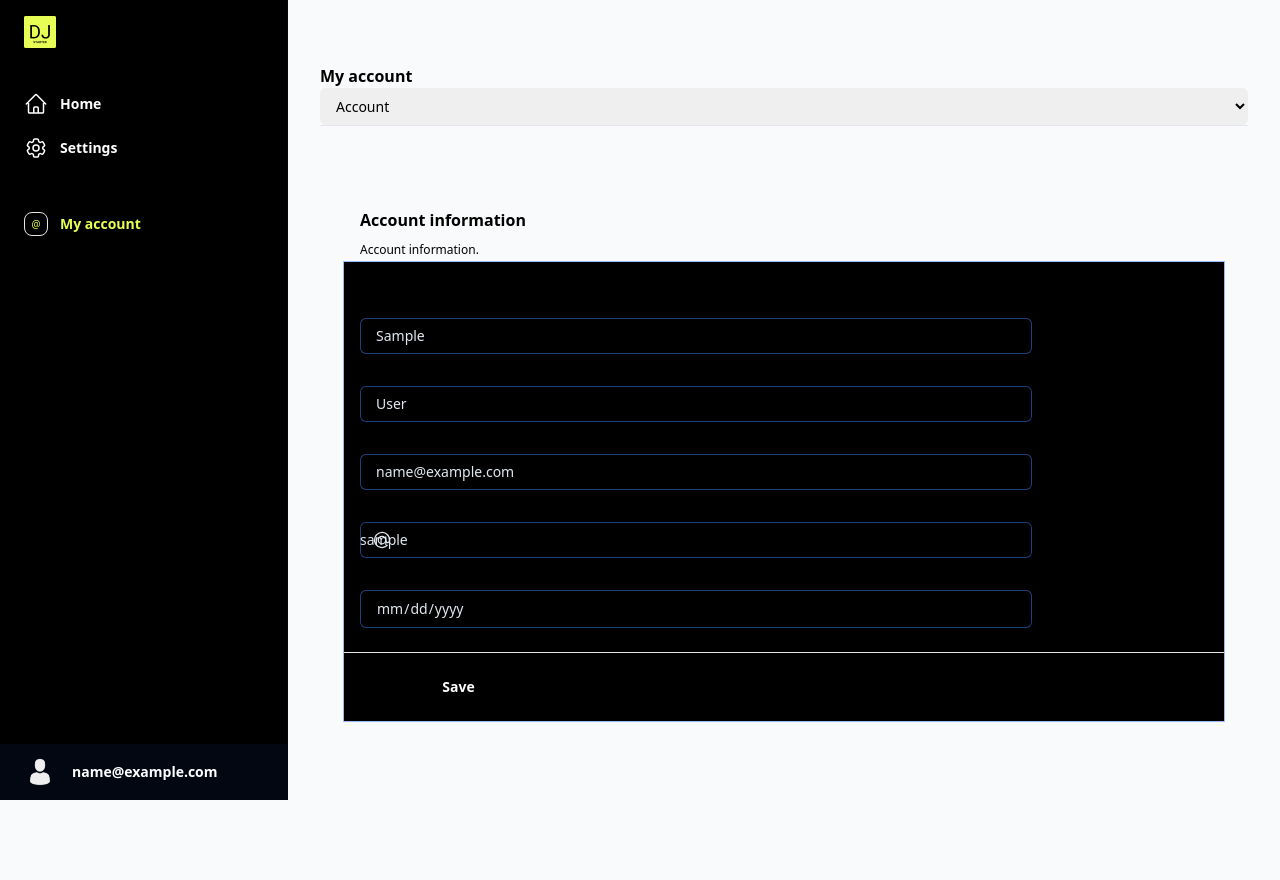
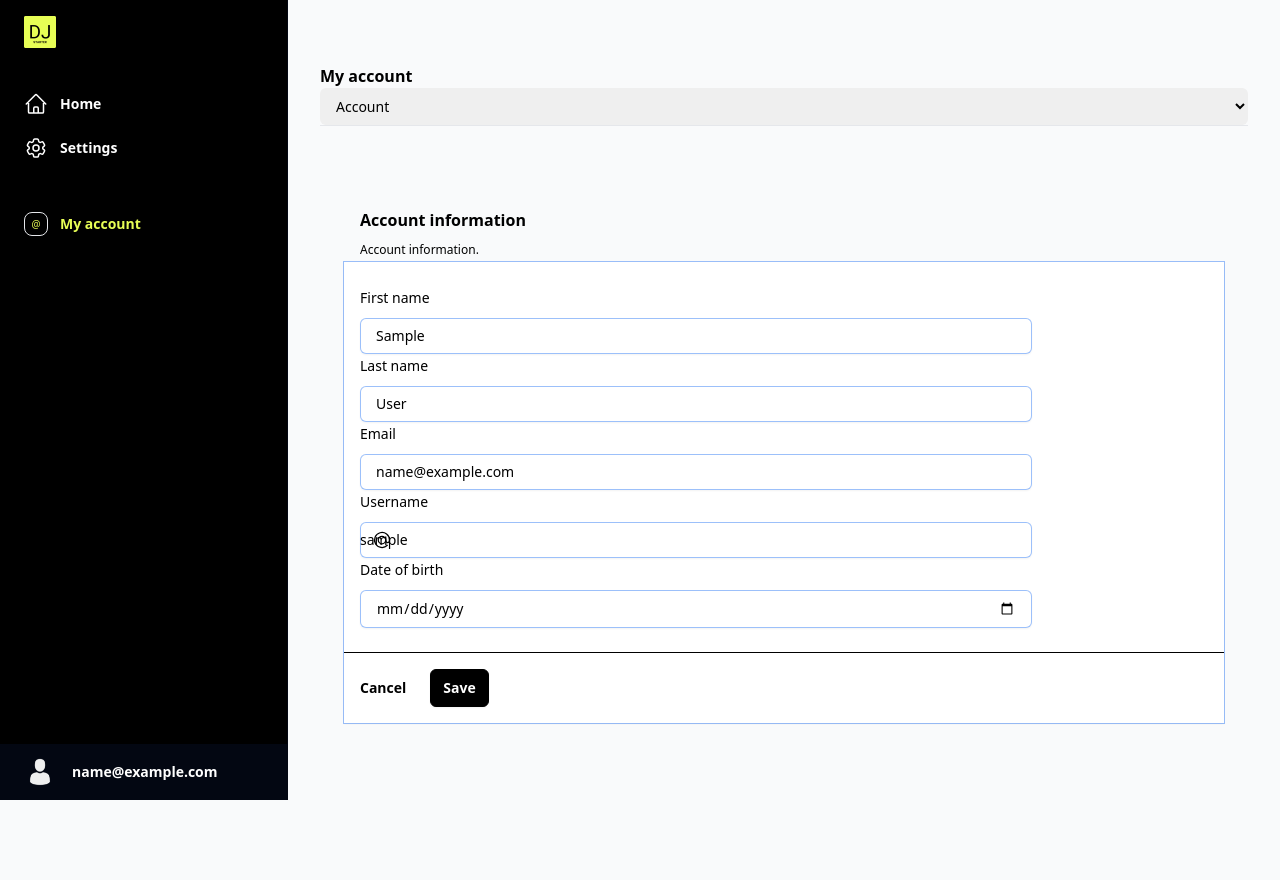
Before and after one commit to eavinti/djstarter, a Django app: page /dashboard/me/account/ in a window 1280 px wide. Run offline with Django 4.2, Linux system fonts and the light colour scheme; the visitor is signed in with stand-in values (Sample User, id 1).

Commit message:
update user templates

```diff
--- a/templates/dashboard/account/account.html
+++ b/templates/dashboard/account/account.html
@@ -4,7 +4,7 @@
 
     {% include 'dashboard/account/common/menu.html' %}
 
-    <div class="space-y-10 p-6 divide-y divide-slate-900/10">
+    <div class="space-y-10 p-6 divide-y divide-black/10">
 
 
         <div class="grid grid-cols-1 gap-x-8 gap-y-8 pt-10 md:grid-cols-3">
@@ -16,7 +16,7 @@
             <form action="{{ request.path }}"
                   method="post"
                   enctype="multipart/form-data"
-                  class="bg-black shadow-sm ring-1 ring-slate-900/5 sm:rounded-xl md:col-span-2">
+                  class="bg-white shadow-sm ring-1 ring-black/5 sm:rounded-xl md:col-span-2">
                 {% csrf_token %}
                 {{ account_form.user_id }}
                 <div class="px-4 py-6 sm:p-8">
@@ -49,7 +49,7 @@
                         {% endif %}
 
                         <div class="col-span-6 sm:col-span-3">
-                            <label class="block text-sm font-medium leading-6 text-slate-100">
+                            <label class="block text-sm font-medium leading-6 text-black">
                                 First name
                             </label>
                             <div class="mt-2">
@@ -61,7 +61,7 @@
                         </div>
 
                         <div class="col-span-6 sm:col-span-3">
-                            <label class="block text-sm font-medium leading-6 text-slate-100">
+                            <label class="block text-sm font-medium leading-6 text-black">
                                 Last name
                             </label>
                             <div class="mt-2">
@@ -73,7 +73,7 @@
                         </div>
 
                         <div class="col-span-6 sm:col-span-3">
-                            <label class="block text-sm font-medium leading-6 text-slate-100">
+                            <label class="block text-sm font-medium leading-6 text-black">
                                 Email
                             </label>
                             <div class="mt-2">
@@ -85,13 +85,13 @@
                         </div>
 
                         <div class="col-span-6 sm:col-span-3">
-                            <label class="block text-sm font-medium leading-6 text-slate-100">
+                            <label class="block text-sm font-medium leading-6 text-black">
                                 Username
                             </label>
                             <div class="relative mt-2 rounded-md shadow-sm">
                                 <div class="pointer-events-none absolute inset-y-0 left-0 flex items-center pl-3">
                                     <svg fill="none" viewBox="0 0 24 24"
-                                         stroke-width="1.5" stroke="currentColor" class="h-5 w-5 text-slate-200">
+                                         stroke-width="1.5" stroke="currentColor" class="h-5 w-5 text-black">
                                         <path stroke-linecap="round"
                                               d="M16.5 12a4.5 4.5 0 11-9 0 4.5 4.5 0 019 0zm0 0c0 1.657 1.007 3 2.25 3S21 13.657 21 12a9 9 0 10-2.636 6.364M16.5 12V8.25"></path>
                                     </svg>
@@ -106,7 +106,7 @@
                         </div>
 
                         <div class="col-span-6 sm:col-span-3">
-                            <label class="block text-sm font-medium leading-6 text-slate-100">
+                            <label class="block text-sm font-medium leading-6 text-black">
                                 Date of birth
                             </label>
                             <div class="mt-2">
@@ -122,10 +122,10 @@
 
                     </div>
                 </div>
-                <div class="flex items-center justify-end gap-x-6 border-t border-slate-800 px-4 py-4 sm:px-8">
-                    <button type="button" class="text-sm font-semibold leading-6 text-slate-300">Cancel</button>
+                <div class="flex items-center justify-end gap-x-6 border-t border-black px-4 py-4 sm:px-8">
+                    <button type="button" class="text-sm font-semibold leading-6 text-black">Cancel</button>
                     <button type="submit"
-                            class="rounded-md bg-bet-green px-3 py-2 text-sm font-semibold text-white shadow-sm hover:bg-bet-green focus-visible:outline focus-visible:outline-2 focus-visible:outline-offset-2 focus-visible:outline-bet-green">
+                            class="rounded-md bg-black px-3 py-2 text-sm font-semibold border border-black text-white shadow-sm hover:bg-white hover:text-black focus-visible:outline focus-visible:outline-2 focus-visible:outline-offset-2 focus-visible:outline-black">
                         Save
                     </button>
                 </div>
```
Also changed, not shown: apps/resources/enums/input_class_dashboard_enum.py (+5 -5 lines), templates/dashboard/account/password.html (+8 -8 lines).
